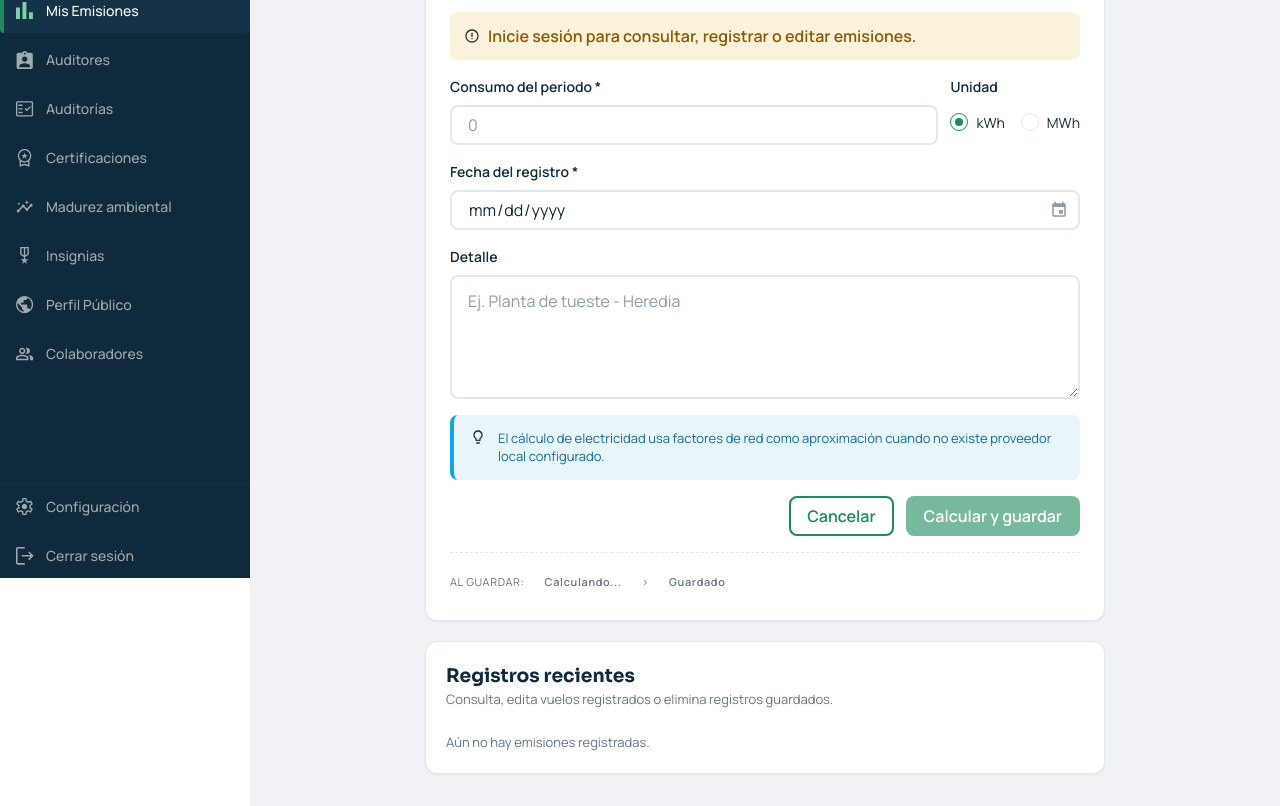
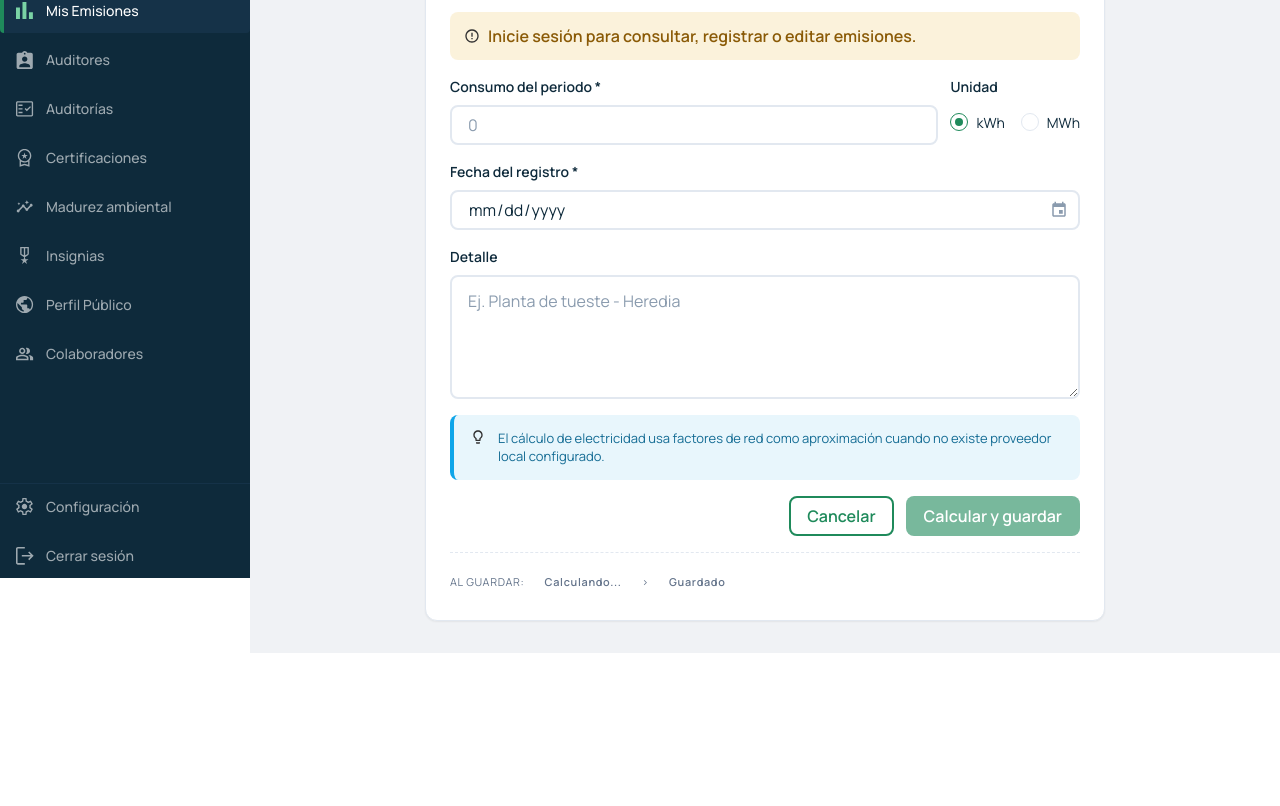
Before and after one commit to Alli293/piedpiper-frontend, an Angular app: page /emisiones/registrar in a window 1280 px wide. Shown: the part 222-1028 px from the top of the page. After the commit the page ends 875 px from the top, so only its background shows below. Built offline with nearby package versions, Linux system fonts and the light colour scheme.

Commit message:
fix: revertir cambios y editar lo de mi rama para que cumpla con los cambios mencionados en los comentarios

```diff
--- a/src/app/pages/emissions/register-emission/register-emission-page.component.html
+++ b/src/app/pages/emissions/register-emission/register-emission-page.component.html
@@ -261,22 +261,23 @@
       </div>
     </form>
 
+    @if (activeCategory() === 'vuelo') {
       <section class="register-emission-page__records">
         <div class="register-emission-page__records-header">
           <div>
-          <h3>Registros recientes</h3>
-          <p>Consulta, edita vuelos registrados o elimina registros guardados.</p>
+            <h3>Vuelos registrados</h3>
+            <p>Consulta, edita o elimina vuelos guardados.</p>
           </div>
           @if (loadingEmisiones()) {
             <span>Cargando...</span>
           }
         </div>
 
-      @if (emisiones().length === 0 && !loadingEmisiones()) {
-        <p class="register-emission-page__empty">Aún no hay emisiones registradas.</p>
+        @if (flightEmisiones().length === 0 && !loadingEmisiones()) {
+          <p class="register-emission-page__empty">No hay vuelos registrados.</p>
         }
 
-      @for (emision of emisiones(); track emision.id) {
+        @for (emision of flightEmisiones(); track emision.id) {
           <article class="register-emission-page__record">
             <div>
               <span class="register-emission-page__record-category">{{ emision.categoria }}</span>
@@ -297,5 +298,6 @@
           </article>
         }
       </section>
+    }
   </div>
 </app-page-layout>
--- a/src/app/pages/emissions/register-emission/register-emission-page.component.ts
+++ b/src/app/pages/emissions/register-emission/register-emission-page.component.ts
@@ -148,6 +148,9 @@ export class RegisterEmissionPageComponent implements OnInit {
   protected readonly flightSubmitted = signal(false);
   protected readonly flightSubmitting = signal(false);
   protected readonly emisiones = signal<EmisionResponse[]>([]);
+  protected readonly flightEmisiones = computed(() =>
+    this.emisiones().filter((emision) => emision.categoria === 'VUELO')
+  );
   protected readonly loadingEmisiones = signal(false);
   protected readonly editingFlightId = signal<string | null>(null);
   protected readonly hasSession = signal(this.hasActiveSession());
```
Also changed, not shown: 1 other file (tests, documents, lock files or other folders). Lines whose indentation alone changed are shown as unchanged.
